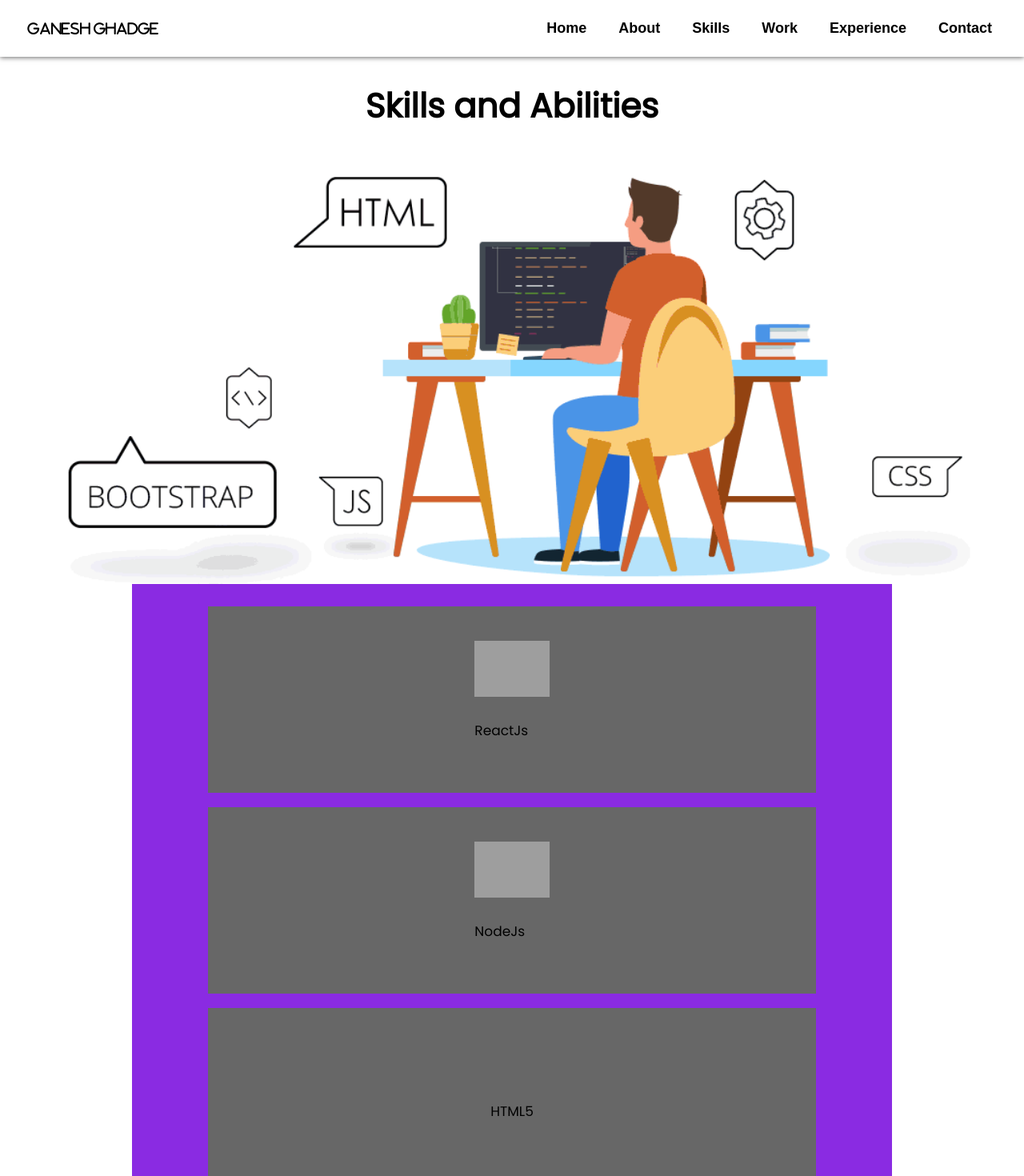
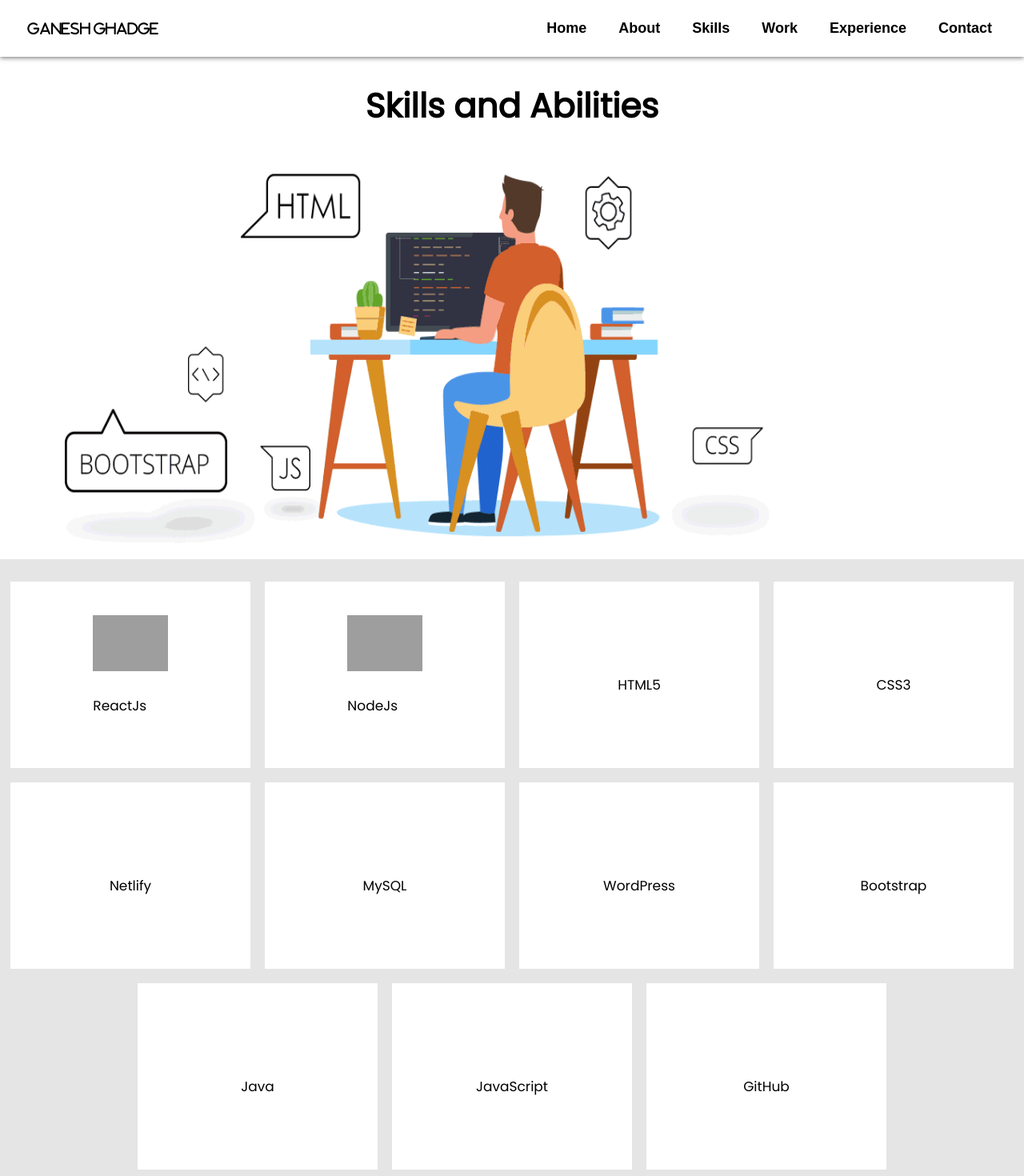
Before and after one commit to ganraj21/Portfolio-Web-Application, a React (Create React App) app: page /ganesh/skills in a window 1280 px wide. Shown: the top 1470 px of the page at 80% size. Built offline with nearby package versions, Linux system fonts and the light colour scheme; grey boxes are pictures that could not be loaded.

Commit message:
front page , skills

```diff
--- a/src/components/Frontpage.css
+++ b/src/components/Frontpage.css
@@ -241,7 +241,6 @@ body ::-webkit-scrollbar-thumb {
   min-height: fit-content;
   /* background-image: url("../components/assets/fonts/bg.jpg"); */
   background: #070a28;
-  height: 100vh;
   align-content: center;
   flex-direction: column;
 }
--- a/src/components/Skills.css
+++ b/src/components/Skills.css
@@ -6,6 +6,7 @@
 
 h2 {
   margin: 0px !important;
+  text-align: center !important;
 }
 .section_container_skills_gif {
   width: 100%;
@@ -20,14 +21,16 @@ h2 {
 }
 .skills_gif_container img {
   width: 100%;
+  margin-bottom: 20px;
   display: flex;
   align-items: center;
   justify-content: center;
   align-content: center;
 }
 .container_s {
+  width: 100%;
   display: flex;
-  background-color: blueviolet;
+  background-color: #e5e5e5;
   align-content: flex-start;
   flex-direction: row;
   flex-wrap: wrap;
@@ -38,7 +41,7 @@ h2 {
   width: 80%;
   height: 233px;
   display: flex;
-  background-color: #676767;
+  background-color: #fff;
   justify-content: center;
   flex-direction: row;
   margin: 9px;
@@ -47,3 +50,13 @@ h2 {
 .content_img_container img {
   height: 70px;
 }
+
+@media screen and (min-width: 1024px) {
+  .skills_gif_container img {
+    width: 900px;
+    height: 500px !important;
+  }
+  .skill_box {
+    width: 300px;
+  }
+}
--- a/src/components/Skills.jsx
+++ b/src/components/Skills.jsx
@@ -13,6 +13,7 @@ function Skills() {
           <div className="skills_gif_container">
             <img src={skills_gif} alt="Skills_Gif" />
           </div>
+        </div>
         <div className="container_s">
           {SData.map((e, index) => (
             <div className="skill_box" key={index}>
@@ -24,7 +25,6 @@ function Skills() {
           ))}
         </div>
       </div>
-      </div>
     </>
   );
 }
```
Lines whose indentation alone changed are shown as unchanged.
